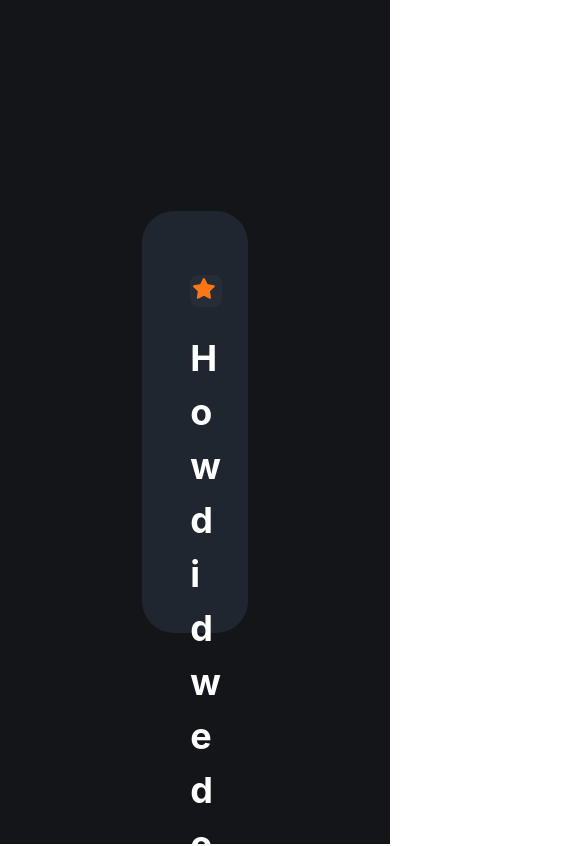
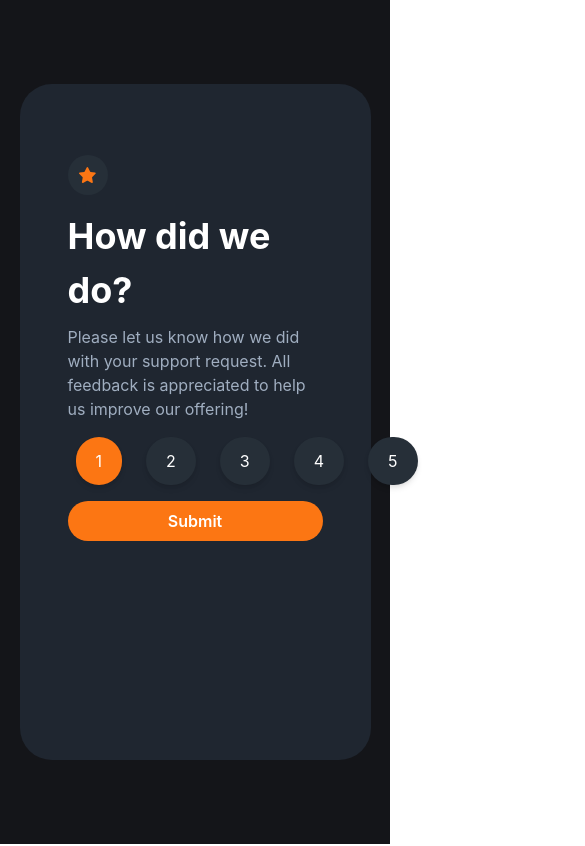
Before and after one commit to AndresHense/frontendmentor-interactive-rating-component, a React (Create React App) app: page / in a window 390 px wide. Shown: the top 846 px of the page, 585 px wide, since content can reach past the window. Built offline with nearby package versions, Linux system fonts and the light colour scheme.

Commit message:
add responsiveness

```diff
--- a/src/App.js
+++ b/src/App.js
@@ -1,55 +1,21 @@
 import './App.css';
 import {
   Stack,
-  Box,
   HStack,
   Button,
   Text,
-  useRadio,
   useRadioGroup,
+  Center,
   Circle,
-  Center,
-  Icon,
 } from '@chakra-ui/react';
 import { useState } from 'react';
-import SubmitedSVG from './SubmitedSVG';
-
-function RadioCard(props) {
-  const { getInputProps, getCheckboxProps } = useRadio(props);
-
-  const input = getInputProps();
-  const checkbox = getCheckboxProps();
-
-  return (
-    <Box as='label'>
-      <input {...input} />
-      <Circle
-        {...checkbox}
-        cursor='pointer'
-        bg='#262f38'
-        boxShadow='md'
-        _checked={{
-          bg: '#fc7613',
-          color: 'white',
-          borderColor: '#fc7613',
-        }}
-        _hover={{
-          bg: '#7c8799',
-        }}
-        px={6}
-        py={4}
-        mx={2}
-        my={2}
-      >
-        {props.children}
-      </Circle>
-    </Box>
-  );
-}
+import SubmitedSVG from './svgs/SubmitedSVG';
+import RadioCard from './components/RadioCard';
+import StarSVG from './svgs/StarSVG';
 
 function App() {
   const options = ['1', '2', '3', '4', '5'];
-  const [showModal, setShowModal] = useState(false);
+  const [showThanks, setShowThanks] = useState(false);
 
   const [rating, setRating] = useState('1');
 
@@ -63,39 +29,30 @@ function App() {
   const group = getRootProps();
 
   const handleSubmit = () => {
-    setShowModal(true);
+    setShowThanks(true);
   };
 
   const handleReturn = () => {
-    setShowModal(false);
+    setShowThanks(false);
   };
+
   return (
     <Center bg='#141519' height='100vh'>
       <Stack
         color='white'
         bg='#1f2630'
-        width='27%'
-        height='50%'
-        m='1rem'
-        my='1.5rem'
+        width={{ base: '90%', md: '65%', lg: '27%' }}
+        height={{ base: '80%', md: '65%', lg: '50%' }}
+        m='2rem'
         p='3rem'
+        py='4rem'
         borderRadius='2rem'
       >
-        {!showModal && (
+        {!showThanks && (
           <>
-            <Icon
-              viewBox='0 0 20 20'
-              boxSize={8}
-              bg='#262d37'
-              borderRadius='lg'
-              my='1rem'
-              p='3px'
-            >
-              <path
-                fill='#FC7614'
-                d='m9.067.43 1.99 4.031c.112.228.33.386.58.422l4.45.647a.772.772 0 0 1 .427 1.316l-3.22 3.138a.773.773 0 0 0-.222.683l.76 4.431a.772.772 0 0 1-1.12.813l-3.98-2.092a.773.773 0 0 0-.718 0l-3.98 2.092a.772.772 0 0 1-1.119-.813l.76-4.431a.77.77 0 0 0-.222-.683L.233 6.846A.772.772 0 0 1 .661 5.53l4.449-.647a.772.772 0 0 0 .58-.422L7.68.43a.774.774 0 0 1 1.387 0Z'
-              />
-            </Icon>
+            <Circle bg='#262f38' my='0.4rem' width='40px' height='40px'>
+              <StarSVG />
+            </Circle>
             <Text fontSize='4xl' fontWeight='bold' as='h1'>
               How did we do?
             </Text>
@@ -126,7 +83,7 @@ function App() {
             </Button>
           </>
         )}
-        {showModal && (
+        {showThanks && (
           <>
             <Center>
               <Stack>
--- /dev/null
+++ b/src/components/RadioCard.jsx
@@ -0,0 +1,36 @@
+import React from 'react';
+import { useRadio, Box, Circle } from '@chakra-ui/react';
+const RadioCard = (props) => {
+  const { getInputProps, getCheckboxProps } = useRadio(props);
+
+  const input = getInputProps();
+  const checkbox = getCheckboxProps();
+
+  return (
+    <Box as='label'>
+      <input {...input} />
+      <Circle
+        {...checkbox}
+        cursor='pointer'
+        bg='#262f38'
+        boxShadow='md'
+        _checked={{
+          bg: '#fc7613',
+          color: 'white',
+          borderColor: '#fc7613',
+        }}
+        _hover={{
+          bg: '#7c8799',
+        }}
+        px={{ base: 5, md: 6, lg: 6 }}
+        py={{ base: 3, md: 4, lg: 4 }}
+        mx={{ base: 2, md: 2, lg: 2 }}
+        my={{ base: 2, md: 4, lg: 4 }}
+      >
+        {props.children}
+      </Circle>
+    </Box>
+  );
+};
+
+export default RadioCard;
--- /dev/null
+++ b/src/svgs/StarSVG.jsx
@@ -0,0 +1,14 @@
+import React from 'react';
+
+const StarSVG = () => {
+  return (
+    <svg width='17' height='16' xmlns='http://www.w3.org/2000/svg'>
+      <path
+        d='m9.067.43 1.99 4.031c.112.228.33.386.58.422l4.45.647a.772.772 0 0 1 .427 1.316l-3.22 3.138a.773.773 0 0 0-.222.683l.76 4.431a.772.772 0 0 1-1.12.813l-3.98-2.092a.773.773 0 0 0-.718 0l-3.98 2.092a.772.772 0 0 1-1.119-.813l.76-4.431a.77.77 0 0 0-.222-.683L.233 6.846A.772.772 0 0 1 .661 5.53l4.449-.647a.772.772 0 0 0 .58-.422L7.68.43a.774.774 0 0 1 1.387 0Z'
+        fill='#FC7614'
+      />
+    </svg>
+  );
+};
+
+export default StarSVG;
```
Also changed, not shown: src/svgs/SubmitedSVG.jsx (renamed from src/SubmitedSVG.jsx).
